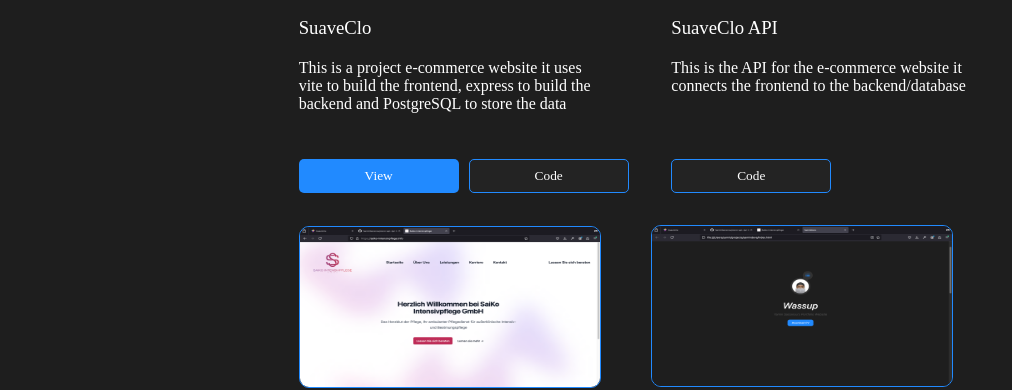
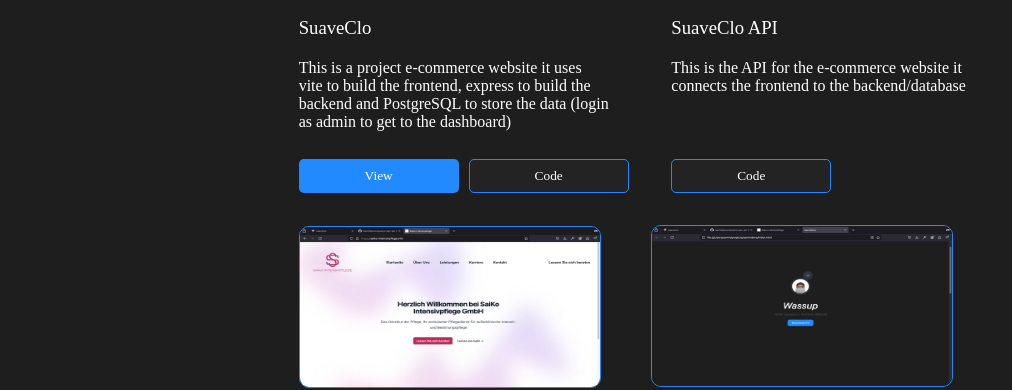
Before and after one commit to YaminSaizonou/yamindevs, a plain HTML site: page index.html in a window 1280 px wide. Shown: the part 2274-2664 px from the top of the page, without its empty margins (0-1012 px from the left). Drawn offline with nearby package versions, Linux system fonts and the light colour scheme; a script that the page names is missing.

Commit message:
added info to description) #

```diff
--- a/index.html
+++ b/index.html
@@ -120,7 +120,7 @@
                             <img src="./assets/ecommerce.png" alt="shop-project" class="project-image">
                         </div>
                         <h3 class="project-name">SuaveClo</h3>
-                        <p class="project-description">This is a project e-commerce website it uses vite to build the frontend, express to build the backend and PostgreSQL to store the data</p>
+                        <p class="project-description">This is a project e-commerce website it uses vite to build the frontend, express to build the backend and PostgreSQL to store the data (login as admin to get to the dashboard)</p>
                         <div class="buttons">
                             <button class="view-btn"><a href="https://store-frontend-48zk.onrender.com/" target="_blank">View</a></button>
                             <button class="code-btn"><a class="https://github.com/YaminSaizonou/store-frontend" target="_blank">Code</a></button>
```
